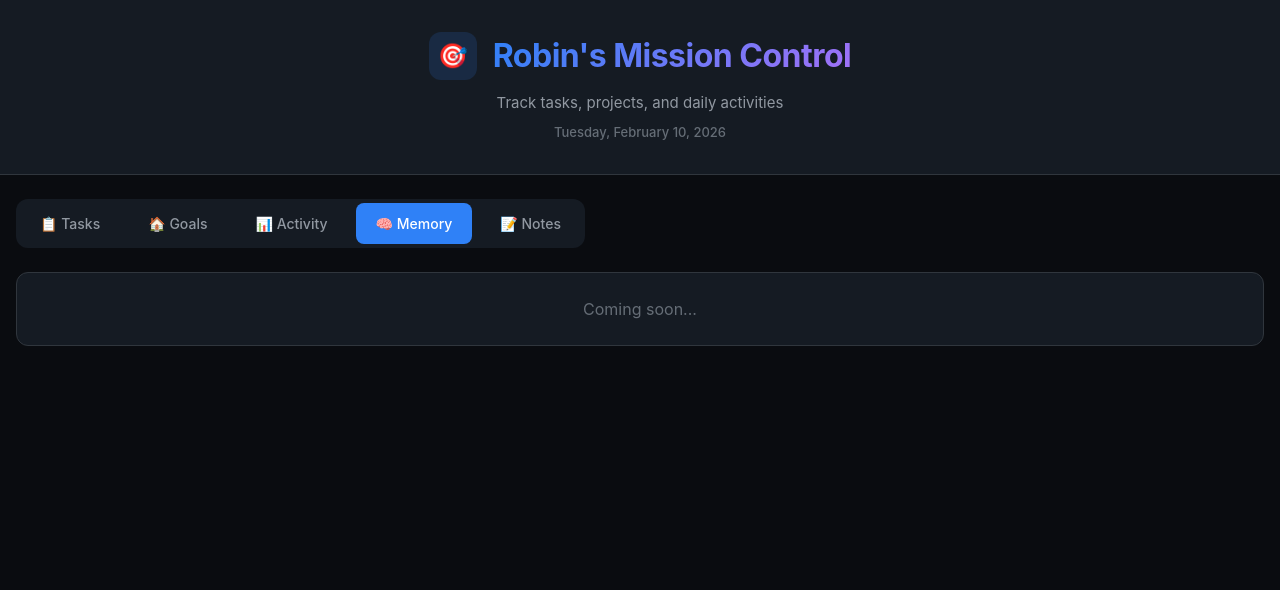
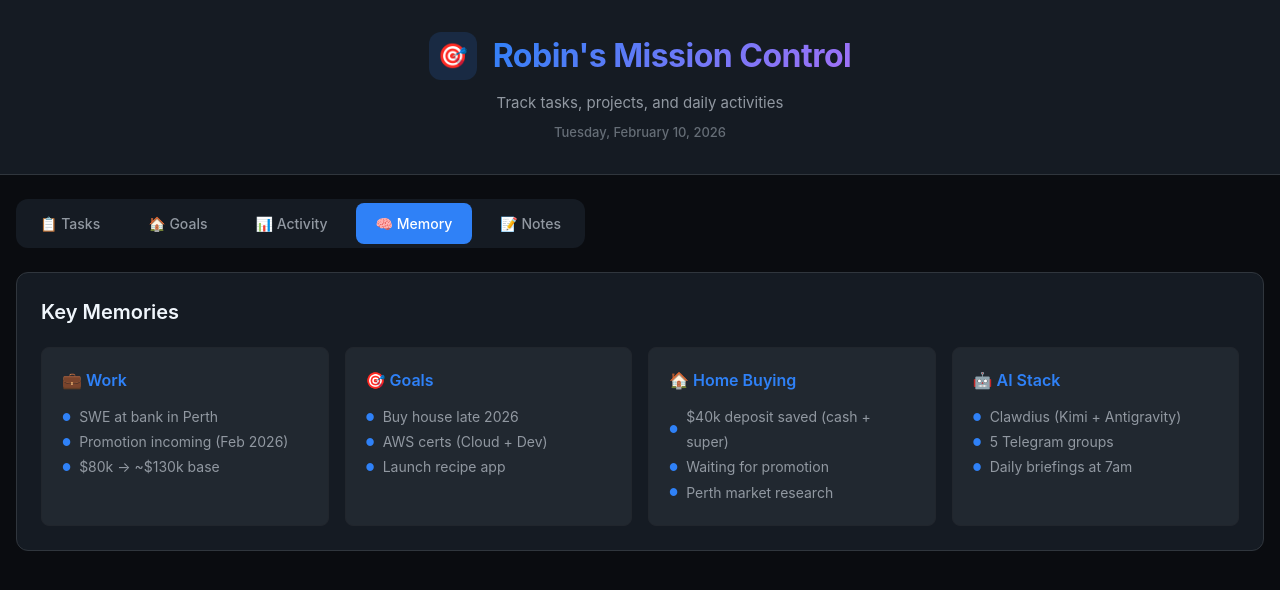
Before and after one commit to robinsoorma-clawdy/robin-dashboard, a Next.js app: page / in a window 1280 px wide. Both pictures are taken after a click on the button "🧠 Memory". Shown: the top 590 px of the page. Built offline with nearby package versions, Linux system fonts and the light colour scheme; no server answers; the database is empty.

Commit message:
FIX: Activity logs (local cache) and Memory tab (actual content)

```diff
--- a/app/page.tsx
+++ b/app/page.tsx
@@ -38,8 +38,8 @@ export default function Home() {
       .subscribe()
 
     const activitySubscription = supabase
-      .channel('activity_logs')
-      .on('postgres_changes', { event: '*', schema: 'public', table: 'activity_logs' }, () => {
+      .channel('tasks')
+      .on('postgres_changes', { event: '*', schema: 'public', table: 'tasks' }, () => {
         if (activeTab === 'activity') {
           loadActivities()
         }
@@ -734,11 +734,50 @@ export default function Home() {
             backgroundColor: 'var(--bg-secondary)',
             borderRadius: 'var(--radius-lg)',
             padding: '24px',
-            border: '1px solid var(--border)',
-            textAlign: 'center',
-            color: 'var(--text-muted)'
+            border: '1px solid var(--border)'
           }}>
-            <p>Coming soon...</p>
+            <h2 style={{ fontSize: '20px', fontWeight: 600, marginBottom: '20px', color: 'var(--text-primary)' }}>
+              Key Memories
+            </h2>
+            <div style={{
+              display: 'grid',
+              gridTemplateColumns: 'repeat(auto-fit, minmax(280px, 1fr))',
+              gap: '16px'
+            }}>
+              {[
+                { icon: '💼', title: 'Work', items: ['SWE at bank in Perth', 'Promotion incoming (Feb 2026)', '$80k → ~$130k base'] },
+                { icon: '🎯', title: 'Goals', items: ['Buy house late 2026', 'AWS certs (Cloud + Dev)', 'Launch recipe app'] },
+                { icon: '🏠', title: 'Home Buying', items: ['$40k deposit saved (cash + super)', 'Waiting for promotion', 'Perth market research'] },
+                { icon: '🤖', title: 'AI Stack', items: ['Clawdius (Kimi + Antigravity)', '5 Telegram groups', 'Daily briefings at 7am'] },
+              ].map((card, i) => (
+                <div key={i} style={{
+                  backgroundColor: 'var(--bg-tertiary)',
+                  padding: '20px',
+                  borderRadius: 'var(--radius-md)',
+                  border: '1px solid var(--border-subtle)'
+                }}>
+                  <h3 style={{
+                    color: 'var(--accent)',
+                    fontWeight: 600,
+                    marginBottom: '12px',
+                    fontSize: '16px',
+                    display: 'flex',
+                    alignItems: 'center',
+                    gap: '8px'
+                  }}>
+                    {card.icon} {card.title}
+                  </h3>
+                  <ul style={{ color: 'var(--text-secondary)', lineHeight: 1.8, fontSize: '14px' }}>
+                    {card.items.map((item, j) => (
+                      <li key={j} style={{ display: 'flex', alignItems: 'center', gap: '8px' }}>
+                        <span style={{ color: 'var(--accent)', fontSize: '10px' }}>●</span>
+                        {item}
+                      </li>
+                    ))}
+                  </ul>
+                </div>
+              ))}
+            </div>
           </div>
         )}
       </main>
--- a/lib/activity.ts
+++ b/lib/activity.ts
@@ -12,6 +12,9 @@ interface LogActivityParams {
   created_by?: string
 }
 
+// Store activities in memory since the activities table has different schema
+const activityCache: any[] = []
+
 export async function logActivity({
   type,
   task_id,
@@ -21,8 +24,9 @@ export async function logActivity({
   details,
   created_by = 'robin',
 }: LogActivityParams): Promise<void> {
-  const { error } = await supabase.from('activity_logs').insert([
-    {
+  // Add to local cache since Supabase activities table has different schema
+  activityCache.unshift({
+    id: crypto.randomUUID(),
     type,
     task_id,
     task_title,
@@ -30,25 +34,15 @@ export async function logActivity({
     to_status: to_status || null,
     details: details || null,
     created_by,
-    },
-  ])
+    created_at: new Date().toISOString(),
+  })
 
-  if (error) {
-    console.error('Error logging activity:', error)
+  // Keep only last 100 activities
+  if (activityCache.length > 100) {
+    activityCache.pop()
   }
 }
 
 export async function fetchActivityLogs(limit = 50) {
-  const { data, error } = await supabase
-    .from('activity_logs')
-    .select('*')
-    .order('created_at', { ascending: false })
-    .limit(limit)
-
-  if (error) {
-    console.error('Error fetching activity logs:', error)
-    return []
+  return activityCache.slice(0, limit)
 }
-
-  return data || []
-}
```
Also changed, not shown: 3 other files (tests, documents, lock files or other folders). Lines whose indentation alone changed are shown as unchanged.
